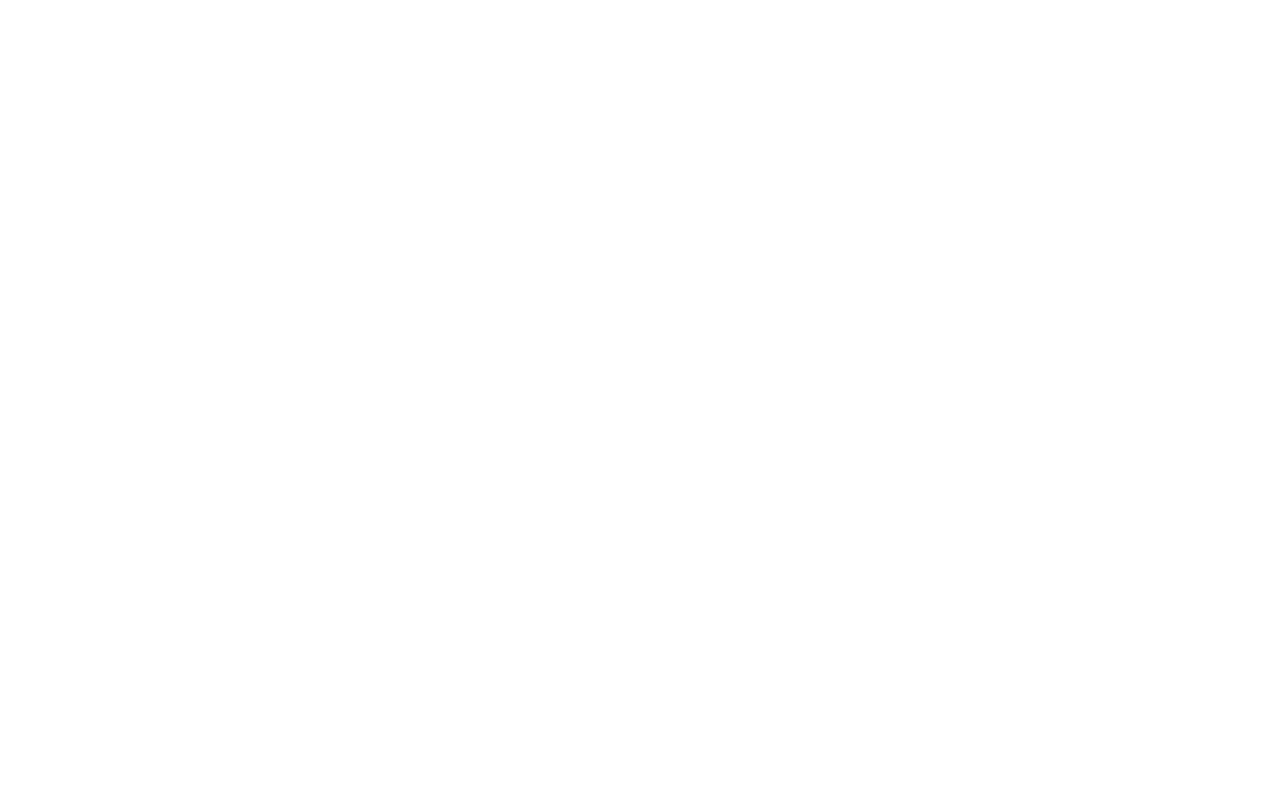
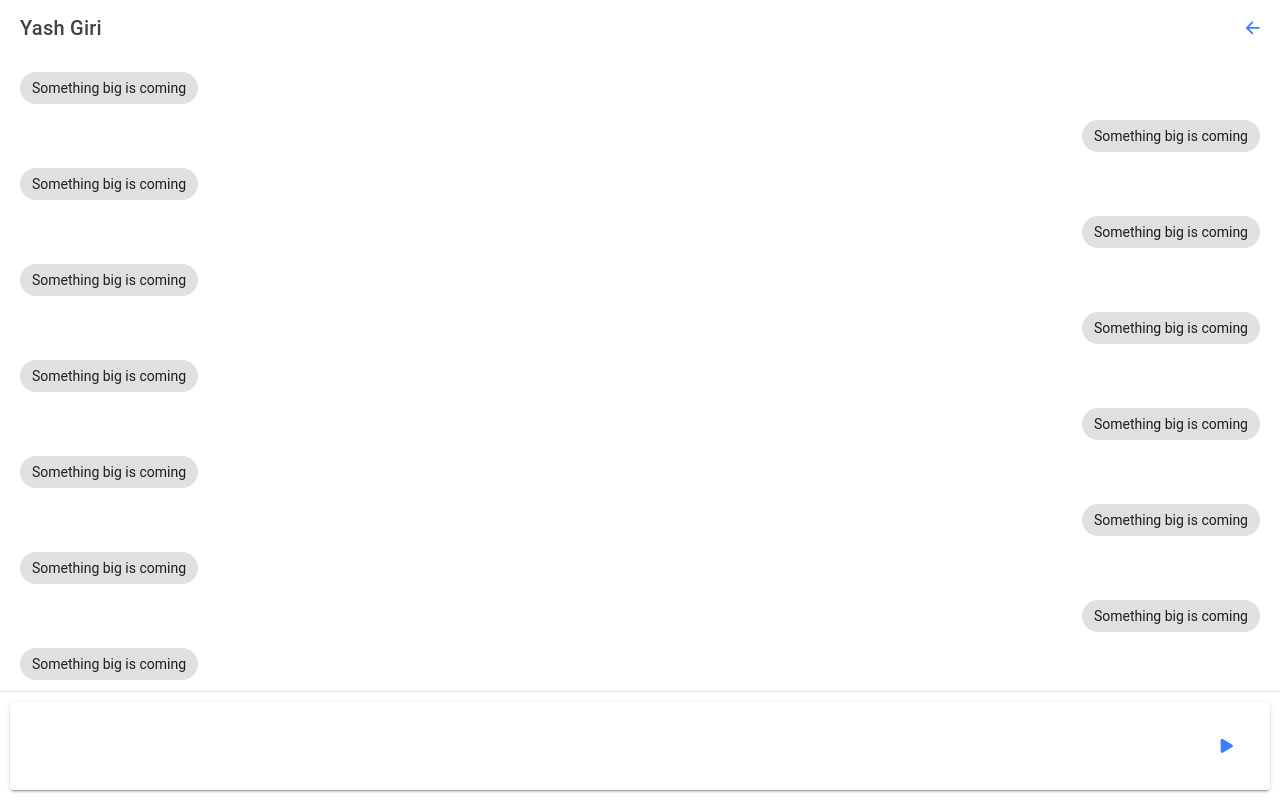
Before and after one commit to yashweblife/ExperimentalIonicComponent, a React (Create React App) app: page /room in a window 1280 px wide. Built offline with nearby package versions, Linux system fonts and the light colour scheme.

Commit message:
Minor changes

```diff
--- a/src/pages/ChatPanel.scss
+++ b/src/pages/ChatPanel.scss
@@ -1,22 +1,38 @@
 .chat-room{
     >ion-header{
         min-height: 30vh;
+        width:100%;
+        background: linear-gradient(0deg, #6731FF 0%, #F36BFF 100%);
+        border-bottom-left-radius: 5em;
+        border-bottom-right-radius: 5em;
+        box-shadow: 0 0 4em 1em rgba(244, 85, 255, 0.1);
         >.progress{
             width:100%;
             display: flex;
             align-items: center;
             justify-content: center;
+            margin: 2em 0;
             >*{
+                border-radius: 50%;
+                box-shadow: 0 0 2em 0.5em rgba(0, 0, 0, 0.4), inset 0 0 2em 2em rgba(0, 0, 0, 0.4);
                 width:200px;
+                text-shadow: 0 0 1em rgba(0,0,0,0.5);
+
             }
         }
     }
     >ion-content{
-        min-height: 50vh;
-        width:100%;
-        background: linear-gradient(0deg, #6731FF 0%, #F36BFF 100%);
-        border-top-left-radius: 5em;
-        border-top-right-radius: 5em;
-        box-shadow: 0 0 4em 1em rgba(244, 85, 255, 0.1);
+        >ion-list{
+            margin-top: 2em;
+        }
+        ion-card{
+            border-radius: 3em;
+            //padding:;
+            >ion-card-header{
+                padding:0;
+                padding-right: 1em;
+            }
+        }
     }
+
 }
--- a/src/pages/ChatPanel.tsx
+++ b/src/pages/ChatPanel.tsx
@@ -1,7 +1,23 @@
-import { IonContent, IonHeader, IonPage, IonTitle } from "@ionic/react";
+import { IonBadge, IonCard, IonCardHeader, IonContent, IonFab, IonFabButton, IonHeader, IonIcon, IonList, IonPage, IonTitle, IonToolbar } from "@ionic/react";
+import { home } from "ionicons/icons";
 import { CircularProgressbar, buildStyles } from "react-circular-progressbar";
 import "react-circular-progressbar/dist/styles.css";
+import { Link } from "react-router-dom";
+import { generateID } from "../utils/utils";
 import "./ChatPanel.scss";
+
+const contacts:any = []
+
+for(var i=0;i<15;i++){
+  contacts.push(
+    {
+      name:"Yash Giri",
+      messages:Math.floor(Math.random()*20),
+      id:generateID()
+    }
+  )
+}
+
 const ChatPanel: React.FC = () => {
   return (
     <IonPage className="chat-room">
@@ -11,6 +27,7 @@
             value={1}
             minValue={0}
             maxValue={100}
+            text={`${0} Unread`}
             styles={buildStyles({
               pathColor: "#6FFF97",
               trailColor: "#3D3D3D",
@@ -21,9 +38,31 @@
         </div>
       </IonHeader>
       <IonContent fullscreen>
-        <div className="content">
-          <IonTitle> Hello World</IonTitle>
-        </div>
+        <IonFab vertical="bottom" horizontal="end" slot="fixed">
+          <Link to={'/home'}>
+            <IonFabButton>
+              <IonIcon icon={home}></IonIcon>
+            </IonFabButton>
+          </Link>
+        </IonFab>
+            <IonList>
+              {
+                contacts.map((item:any)=>{
+                  return(
+                    <Link to="/room">
+                      <IonCard key={`${item.id}`}>
+                        <IonCardHeader>
+                          <IonToolbar>
+                            <IonTitle slot="start">{item.name}</IonTitle>
+                            <IonBadge slot="end">{item.messages}</IonBadge>
+                          </IonToolbar>
+                        </IonCardHeader>
+                      </IonCard>
+                    </Link>
+                  )
+                })
+              }
+            </IonList>
       </IonContent>
     </IonPage>
   );
--- a/src/pages/ChatRoom.tsx
+++ b/src/pages/ChatRoom.tsx
@@ -1,7 +1,74 @@
-import { IonPage } from "@ionic/react";
+import {
+  IonButton,
+  IonCard,
+  IonCardHeader,
+  IonChip,
+  IonContent,
+  IonFooter,
+  IonHeader,
+  IonIcon,
+  IonInput,
+  IonItem,
+  IonList,
+  IonPage,
+  IonTitle,
+  IonToolbar,
+} from "@ionic/react";
+import { arrowBack, play } from "ionicons/icons";
+import { Link } from "react-router-dom";
+import { generateID } from "../utils/utils";
+import "./Chatroom.scss";
+const messages: any = [];
+
+for (var i = 0; i < 20; i++) {
+  messages.push({
+    sender: i % 2 == 0,
+    message: "Something big is coming",
+    time: new Date(),
+    id: generateID(),
+  });
+}
 
 const ChatRoom: React.FC = () => {
-  return <IonPage></IonPage>;
+  return (
+    <IonPage>
+      <IonHeader>
+        <IonToolbar>
+          <IonTitle slot="start">Yash Giri</IonTitle>
+          <Link slot="end" to="/chat">
+            <IonButton fill="clear">
+              <IonIcon icon={arrowBack}></IonIcon>
+            </IonButton>
+          </Link>
+        </IonToolbar>
+      </IonHeader>
+      <IonContent>
+        <IonList>
+          {messages.map((item: any) => {
+            return (
+              <IonItem key={`${item.id}`} lines="none">
+                <IonChip slot={`${item.sender ? "start" : "end"}`}>
+                  {item.message}
+                </IonChip>
+              </IonItem>
+            );
+          })}
+        </IonList>
+      </IonContent>
+      <IonFooter>
+        <IonCard>
+          <IonCardHeader>
+            <IonToolbar>
+              <IonInput slot="start"></IonInput>
+              <IonButton slot="end" fill="clear">
+                <IonIcon icon={play}></IonIcon>
+              </IonButton>
+            </IonToolbar>
+          </IonCardHeader>
+        </IonCard>
+      </IonFooter>
+    </IonPage>
+  );
 };
 
 export default ChatRoom;
--- a/src/pages/Home.scss
+++ b/src/pages/Home.scss
@@ -20,6 +20,7 @@
                 padding: 1em;
                 aspect-ratio: 1/1;
                 border-radius: 50%;
+                text-shadow: 0 0 1em rgba(0,0,0,0.5);
                 &.high{
                     background-color: rgb(255, 73, 73);
                 }
@@ -43,9 +44,11 @@
         justify-content: center;
         margin-top:2em;
         >*{
+            border-radius: 50%;
+            box-shadow: 0 0 2em 0.5em rgba(0, 0, 0, 0.4), inset 0 0 2em 2em rgba(0, 0, 0, 0.4);
             width:200px;
-            box-shadow: 0 0 1em 0 rgba(0,0,0,0.9), 0 0 2em 1em rgba(0,0,0,0.3);
-            border-radius: 50%;
+            text-shadow: 0 0 1em rgba(0,0,0,0.5);
+
         }
     }
 }
--- a/src/pages/Home.tsx
+++ b/src/pages/Home.tsx
@@ -19,6 +19,7 @@
 import {
   appsOutline,
   home,
+  list,
   listOutline,
   notifications,
   person,
@@ -116,7 +117,7 @@
           </Link>
           <Link to={"/todolist"}>
             <IonChip>
-              <IonIcon icon={listOutline}></IonIcon>
+              <IonIcon icon={list}></IonIcon>
               <IonLabel>Todos</IonLabel>
             </IonChip>
           </Link>
```
Also changed, not shown: src/pages/Chatroom.scss (added).
